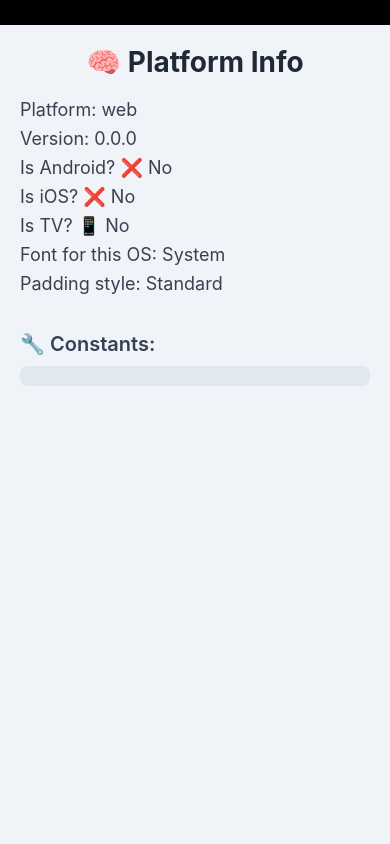
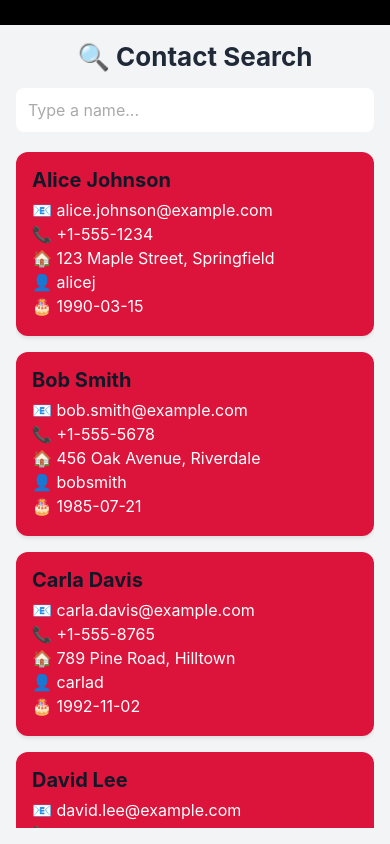
Before and after one commit to Sayantan-B-dev/SM_ReactNative, a React Native app: screen / in a window 390 px wide. Built offline with nearby package versions, Linux system fonts and the light colour scheme.

Commit message:
Flatlist Search component

```diff
--- a/App.jsx
+++ b/App.jsx
@@ -1,11 +1,11 @@
 /* eslint-disable react-native/no-inline-styles */
 import {View} from 'react-native';
-import PlatformExample from './src/components/PlatformExample';
+import Search from './src/components/Search';
 
 const App = () => {
   return (
     <View  style={{flex: 1,borderTopWidth:25,borderColor:'black'}}>
-      <PlatformExample/>
+      <Search/>
     </View>
   );
 };
--- /dev/null
+++ b/src/components/Search.jsx
@@ -0,0 +1,146 @@
+/* eslint-disable react-native/no-inline-styles */
+import {View, Text, TextInput, FlatList, StyleSheet} from 'react-native';
+import React, {useState} from 'react';
+
+const Search = () => {
+  const [searchQuery, setSearchQuery] = useState('');
+
+  const contacts = [
+    {
+      id: '1',
+      name: 'Alice Johnson',
+      email: 'alice.johnson@example.com',
+      phone: '+1-555-1234',
+      address: '123 Maple Street, Springfield',
+      username: 'alicej',
+      dob: '1990-03-15',
+    },
+    {
+      id: '2',
+      name: 'Bob Smith',
+      email: 'bob.smith@example.com',
+      phone: '+1-555-5678',
+      address: '456 Oak Avenue, Riverdale',
+      username: 'bobsmith',
+      dob: '1985-07-21',
+    },
+    {
+      id: '3',
+      name: 'Carla Davis',
+      email: 'carla.davis@example.com',
+      phone: '+1-555-8765',
+      address: '789 Pine Road, Hilltown',
+      username: 'carlad',
+      dob: '1992-11-02',
+    },
+    {
+      id: '4',
+      name: 'David Lee',
+      email: 'david.lee@example.com',
+      phone: '+1-555-2345',
+      address: '321 Birch Blvd, Lakeside',
+      username: 'dlee',
+      dob: '1988-04-10',
+    },
+    {
+      id: '5',
+      name: 'Eva Martinez',
+      email: 'eva.martinez@example.com',
+      phone: '+1-555-4321',
+      address: '654 Cedar Lane, Brookfield',
+      username: 'evam',
+      dob: '1993-08-29',
+    },
+  ];
+
+  const filteredContacts = contacts.filter(contact =>
+    contact.name.toLowerCase().includes(searchQuery.toLowerCase()),
+  );
+
+  const renderItem = ({item}) => (
+    <View style={styles.card}>
+      <Text style={styles.name}>{item.name}</Text>
+      <Text style={styles.info}>📧 {item.email}</Text>
+      <Text style={styles.info}>📞 {item.phone}</Text>
+      <Text style={styles.info}>🏠 {item.address}</Text>
+      <Text style={styles.info}>👤 {item.username}</Text>
+      <Text style={styles.info}>🎂 {item.dob}</Text>
+    </View>
+  );
+
+  return (
+    <View style={styles.container}>
+      <Text style={styles.heading}>🔍 Contact Search</Text>
+      <TextInput
+        style={styles.input}
+        placeholder="Type a name..."
+        placeholderTextColor="#aaa"
+        value={searchQuery}
+        onChangeText={setSearchQuery}
+      />
+      <FlatList
+        data={filteredContacts}
+        keyExtractor={item => item.id}
+        renderItem={renderItem}
+        ListEmptyComponent={
+          <Text style={styles.emptyText}>No contacts found.</Text>
+        }
+        contentContainerStyle={{paddingBottom: 40}}
+      />
+    </View>
+  );
+};
+
+export default Search;
+
+const styles = StyleSheet.create({
+  container: {
+    flex: 1,
+    backgroundColor: '#F3F4F6',
+    padding: 16,
+  },
+  heading: {
+    fontSize: 26,
+    fontWeight: 'bold',
+    marginBottom: 16,
+    color: '#1F2937',
+    textAlign: 'center',
+  },
+  input: {
+    backgroundColor: '#FFFFFF',
+    padding: 12,
+    borderRadius: 8,
+    marginBottom: 20,
+    fontSize: 16,
+    color: '#111827',
+    elevation: 2,
+  },
+  card: {
+    backgroundColor: 'crimson',
+    padding: 16,
+    borderRadius: 12,
+    marginBottom: 16,
+    elevation: 3,
+    shadowColor: '#000',
+    shadowOffset: {width: 0, height: 2},
+    shadowOpacity: 0.1,
+    shadowRadius: 4,
+  },
+  name: {
+    fontSize: 20,
+    fontWeight: 'bold',
+    marginBottom: 8,
+    color: '#111827',
+  },
+  info: {
+    fontSize: 16,
+    color: 'white',
+    marginBottom: 4,
+  },
+  emptyText: {
+    fontSize: 18,
+    color: '#9CA3AF',
+    textAlign: 'center',
+    marginTop: 50,
+  },
+});
```
